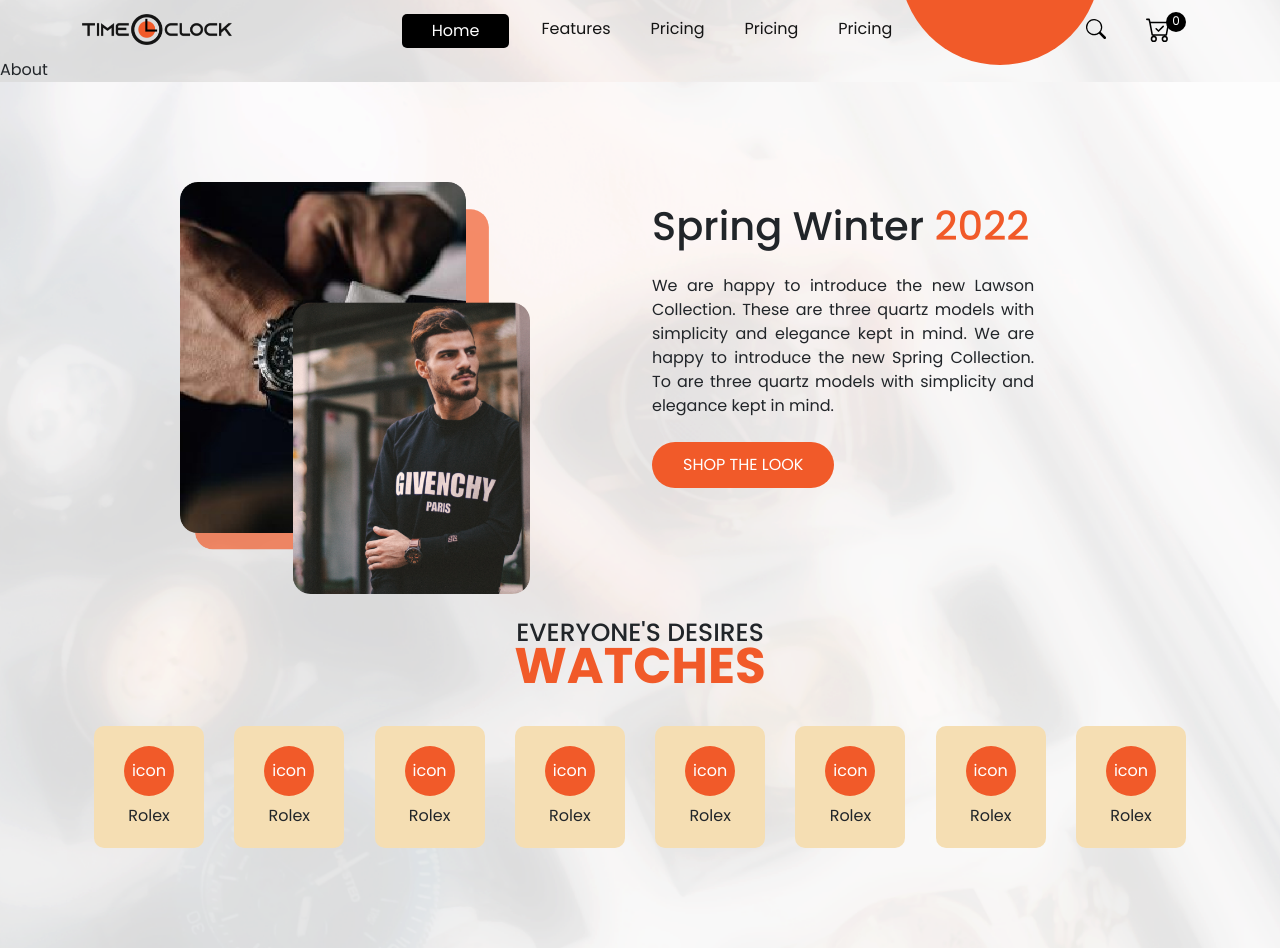
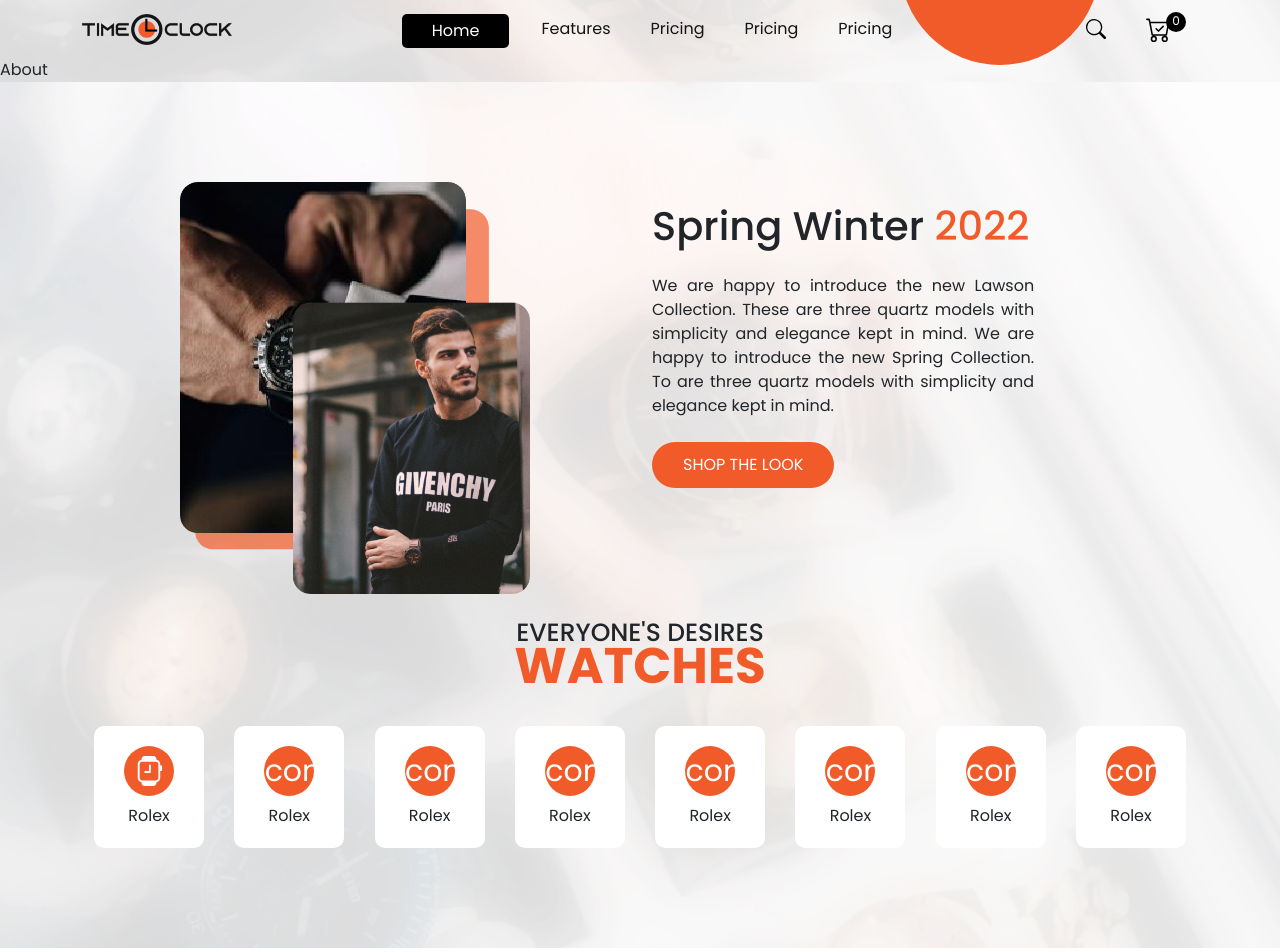
Before and after one commit to wabbi-khan/time-clock, a React (Create React App) app: page /about in a window 1280 px wide. Shown: the top 952 px of the page. Built offline with nearby package versions, Linux system fonts and the light colour scheme.

Commit message:
watch buttons

```diff
--- a/src/Style/_SpringWinter.scss
+++ b/src/Style/_SpringWinter.scss
@@ -58,9 +58,7 @@
             flex-direction: column;
             justify-content: center;
             align-items: center;
-            background-color: wheat;
-            // width: 90px;
-            // height: 120px;
+            background-color: white;
             padding: 20px 30px;
             border-radius: 10px;
             margin-top: 50px !important;
@@ -71,9 +69,17 @@
                 align-items: center;
                 background-color: $circleColor;
                 color: white;
+                font-size: 30px;
                 width: 50px;
                 height: 50px;
                 border-radius: 50%;
+            }
+            &:hover {
+                background-color: $circleColor;
+                .watchIcnon {
+                    background-color: white;
+                    color: rgb(36, 36, 36);
+                }
             }
         }
     }
--- a/src/Style/style.css
+++ b/src/Style/style.css
@@ -501,7 +501,7 @@
   flex-direction: column;
   justify-content: center;
   align-items: center;
-  background-color: wheat;
+  background-color: white;
   padding: 20px 30px;
   border-radius: 10px;
   margin-top: 50px !important;
@@ -513,9 +513,17 @@
   align-items: center;
   background-color: #f15a29;
   color: white;
+  font-size: 30px;
   width: 50px;
   height: 50px;
   border-radius: 50%;
+}
+.winterSec .watchBtnContent .watchBtnBg:hover {
+  background-color: #f15a29;
+}
+.winterSec .watchBtnContent .watchBtnBg:hover .watchIcnon {
+  background-color: white;
+  color: rgb(36, 36, 36);
 }
 
 @media screen and (max-width: 600px) {
--- a/src/components/Watches.jsx
+++ b/src/components/Watches.jsx
@@ -1,4 +1,5 @@
 import React from "react";
+import { BsSmartwatch } from "react-icons/bs";
 const Watches = () => {
   return (
     <div className='container mt-4'>
@@ -12,7 +13,9 @@
         <div className='col-md-12'>
           <div className='watchBtnContent'>
             <div className='watchBtnBg'>
-              <div className='watchIcnon'>icon</div>
+              <div className='watchIcnon'>
+                <BsSmartwatch />
+              </div>
               <div className='watchName mt-2'>Rolex</div>
             </div>
             <div className='watchBtnBg'>
```
Also changed, not shown: 1 other file (tests, documents, lock files or other folders).
